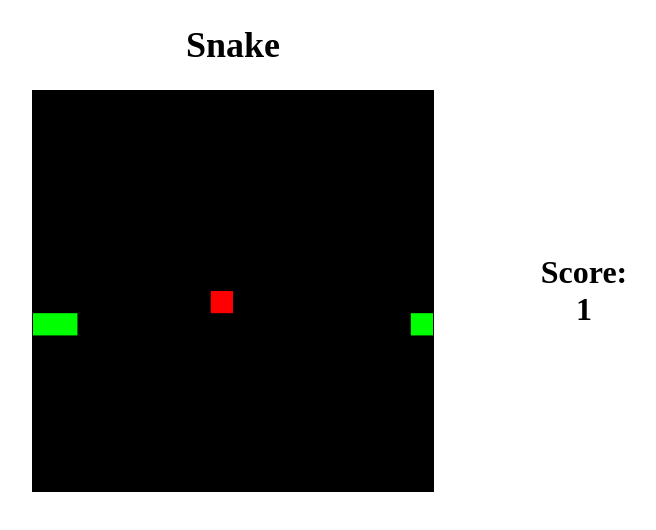
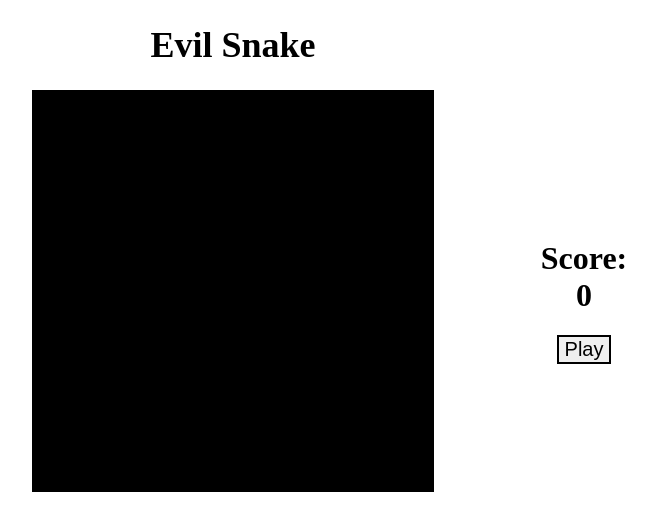
Before and after one commit to punnpunnpunn/Trickster-Snake-Game, a plain HTML site: page index.html in a window 1280 px wide. Shown: the whole page, without its empty margins (407-1063 px from the left). Drawn offline with Linux system fonts and the light colour scheme.

Commit message:
Made play button

```diff
--- a/index.html
+++ b/index.html
@@ -8,12 +8,13 @@
         <link rel="Stylesheet" href="snake.css">
     </head>
     <body>
-        <h1>Snake</h1>
+        <h1>Evil Snake</h1>
         <div class="container">
             <div class="left"></div>
             <canvas id="board"></canvas>
             <div class="right">
                 <h1 id = "score">0</h1>
+                <button id = "play">Play</button>
             </div>
         </div>
         <script src="snake.js"></script>
--- a/snake.css
+++ b/snake.css
@@ -23,3 +23,8 @@ body {
 #score {
     font-size: xx-large;
 }
+
+#play {
+    font-size: 20px;
+    border: 2px solid;
+}
--- a/snake.js
+++ b/snake.js
@@ -113,14 +113,25 @@ function update() {
     }
 }
 
+function play() {
+    snake = new Snake(blockSize * 5, blockSize * 10, 1, 0)
+    food = new Food(blockSize * 10, blockSize * 10)
+    clearInterval(intervalID)
+    game.drawBoard();
+    document.addEventListener("keydown", changeDirection)
+    score.innerHTML = "Score: 0"
+    food.drawFood();
+    intervalID = setInterval(update, 100);
+}
+
 //board
 var blockSize = 25;
 var rows = 18;
 var cols = 18;
 var game;
 var intervalID;
-const snake = new Snake(blockSize * 5, blockSize * 10, 1, 0)
-const food = new Food(blockSize * 10, blockSize * 10)
+var snake = new Snake(blockSize * 5, blockSize * 10, 1, 0)
+var food = new Food(blockSize * 10, blockSize * 10)
 
 window.onload = function() {
     board = document.getElementById("board");
@@ -129,9 +140,8 @@ window.onload = function() {
     context = board.getContext("2d");
     game = new Game(board, context)
     score = document.getElementById("score")
-    document.addEventListener("keydown", changeDirection)
+    playbtn = document.getElementById("play")
     game.drawBoard();
     score.innerHTML = "Score: 0"
-    food.drawFood();
-    intervalID = setInterval(update, 100);
+    playbtn.onclick = function() {play()}
 }
```
